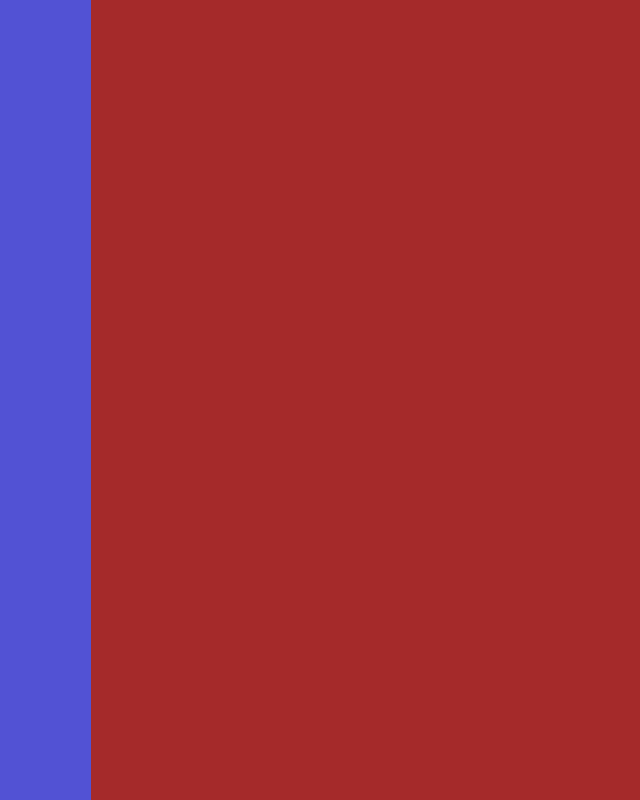
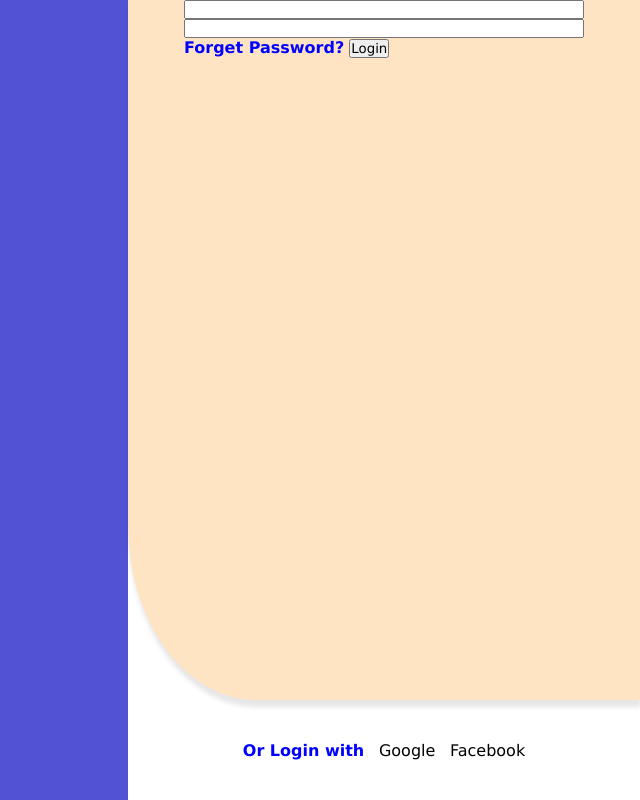
Before and after one commit to EMarvelM/nextGen-web_basic, a plain HTML site: page 0x01-login_page/login.html in a window 1280 px wide. Shown: the whole page, without its empty margins (640-1280 px from the left). Drawn offline with Linux system fonts and the light colour scheme.

Commit message:
Add login form with social login options and update styles for right panel

```diff
--- a/0x01-login_page/login.html
+++ b/0x01-login_page/login.html
@@ -13,6 +13,22 @@
 
             <!-- Right panel -->
             <div class="right-pan">
+                <div class="top-right">
+                    <div class="centered-box">
+                        <input type="email" name="" id="">
+                        <input type="password" name="" id="">
+                        <div>
+                            <a href="" class="link-style">Forget Password?</a>
+                            <button>Login</button>
+                        </div>
+                    </div>
+                </div>
+
+                <div class="background-right">
+                    <span class="link-style">Or Login with</span>
+                    <div> <img src="" alt=""> Google</div>
+                    <div> <img src="" alt=""> Facebook</div>
+                </div>
             </div>
 
         </div>
--- a/0x01-login_page/styles.css
+++ b/0x01-login_page/styles.css
@@ -1,21 +1,60 @@
+
+:root{
+    --link-color: blue;
+    /* --link-boldness:  */
+}
 
 *{
     margin: 0;
     padding: 0;
+    box-sizing: border-box;
+    font-family: Verdana, Geneva, Tahoma, sans-serif;
+}
+
+.link-style {
+    color: var(--link-color);
+    font-weight: bold;
+    text-decoration: none;
 }
 
 .login-sec{
     min-height: 100vh;
     display: flex;
     width: 100%;
+    max-width: 100%;
 }
 
 .left-pan {
-    flex: 2 1 auto;
+    flex: 2 30 60%;
     background-color: rgb(82, 82, 212);
 }
 
 .right-pan {
-    flex: 1.5 1 auto;
-    background-color: brown;
+    flex: 1.5 0 40%;
+    background-color: rgb(255, 255, 255);
+    display: flex;
+    flex-direction: column;
 }
+
+.top-right {
+    flex: 7 0;
+    background-color: bisque;
+    border-radius: 0 0 0 25%;
+    box-shadow: 1px 7px 5px rgba(0,0,0,.1);
+}
+
+.centered-box {
+    display: flex;
+    flex-direction: column;
+    max-width: 400px;
+
+    margin: auto;
+}
+
+.background-right {
+    flex: 1 .5;
+    display: flex;
+    justify-content: space-around;
+    align-items: center;
+    padding-inline: 110px;
+}
```
